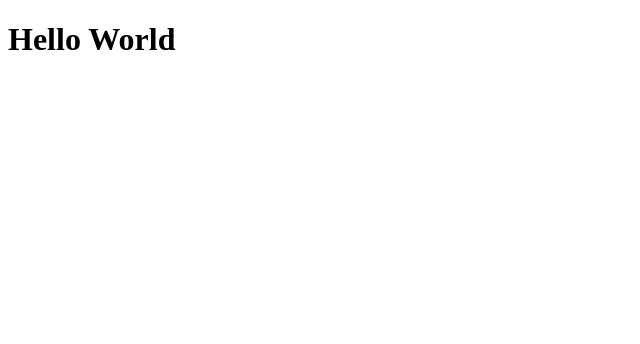
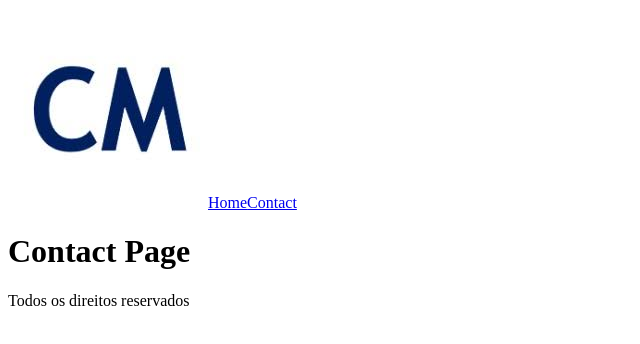
Before and after one commit to caioDesenvMoraes/criptodev-react-ts, a React (Create React App) app: page /contact in a window 1280 px wide. Shown: the top 344 px of the page, without its empty margins (0-640 px from the left). Built offline with nearby package versions, Linux system fonts and the light colour scheme.

Commit message:
create page error

```diff
--- a/package.json
+++ b/package.json
@@ -12,6 +12,7 @@
     "@types/react-dom": "^17.0.15",
     "react": "^18.0.0",
     "react-dom": "^18.0.0",
+    "react-router-dom": "^6.3.0",
     "react-scripts": "5.0.0",
     "typescript": "^4.6.3",
     "web-vitals": "^2.1.4"
@@ -39,5 +40,8 @@
       "last 1 firefox version",
       "last 1 safari version"
     ]
+  },
+  "devDependencies": {
+    "@types/react-router-dom": "^5.3.3"
   }
 }
--- a/src/App.tsx
+++ b/src/App.tsx
@@ -1,11 +1,8 @@
 import React from "react"
+import Router from "./routes"
 
 const App: React.FC = () => {
-  return(
-    <div>
-      <h1>Hello World</h1>
-    </div>
-  )
+  return <Router/>
 }
 
 export default App
--- a/src/Components/NavBar/index.tsx
+++ b/src/Components/NavBar/index.tsx
@@ -1,12 +1,16 @@
 import React from "react";
+import { Link } from "react-router-dom"
 
+import Logo from "../../img/logo.jpg"
 // import styled from "./style"
 
 const NavBar: React.FC = () => {
     return(
         <header>
             <div>
-                <p>Itens Navegaveis</p>
+                <img src={ Logo } alt="Logotipo"/>
+                <Link to="/">Home</Link>
+                <Link to="/contact">Contact</Link>
             </div>
         </header>
     )
--- /dev/null
+++ b/src/routes.tsx
@@ -0,0 +1,20 @@
+import React from "react";
+import { BrowserRouter, Routes, Route } from "react-router-dom"
+
+import Err from "./views/Err"
+import Home from "./views/Home"
+import Contact from "./views/Contact"
+
+const Router: React.FC = () => {
+    return(
+        <BrowserRouter>
+            <Routes>
+                <Route path="*" element={ <Err/> }/>
+                <Route path="/" element={ <Home/> }/>
+                <Route path="/contact" element={ <Contact/> }/>
+            </Routes>
+        </BrowserRouter>
+    )
+}
+
+export default Router
--- a/src/views/Contact/index.tsx
+++ b/src/views/Contact/index.tsx
@@ -1,12 +1,16 @@
 import React from "react";
+import NavBar from "../../Components/NavBar"
+import Footer from "../../Components/Footer"
 
 // import styled from "./style"
 
 const Contact: React.FC = () => {
     return(
-        <div>
+        <>
+            <NavBar/>
             <h1>Contact Page</h1>
-        </div>
+            <Footer/>
+        </>
     )
 }
 
--- /dev/null
+++ b/src/views/Err/index.tsx
@@ -0,0 +1,11 @@
+import React from "react";
+
+const Err: React.FC = () => {
+    return (
+        <div>
+            <h1>Opss... Página com Erro!</h1>
+        </div>
+    )
+}
+
+export default Err
--- a/src/views/Home/index.tsx
+++ b/src/views/Home/index.tsx
@@ -1,12 +1,17 @@
 import React from "react"
+
+import NavBar from "../../Components/NavBar"
+import Footer from "../../Components/Footer"
 
 // import styled from "./style"
 
 const Home: React.FC = () => {
     return (
-        <div>
+        <>
+            <NavBar/>
             <h1>Home Page</h1>
-        </div>
+            <Footer/>
+        </>
     )
 }
 
```
Also changed, not shown: src/img/logo.jpg (added), 1 other file (tests, documents, lock files or other folders).
